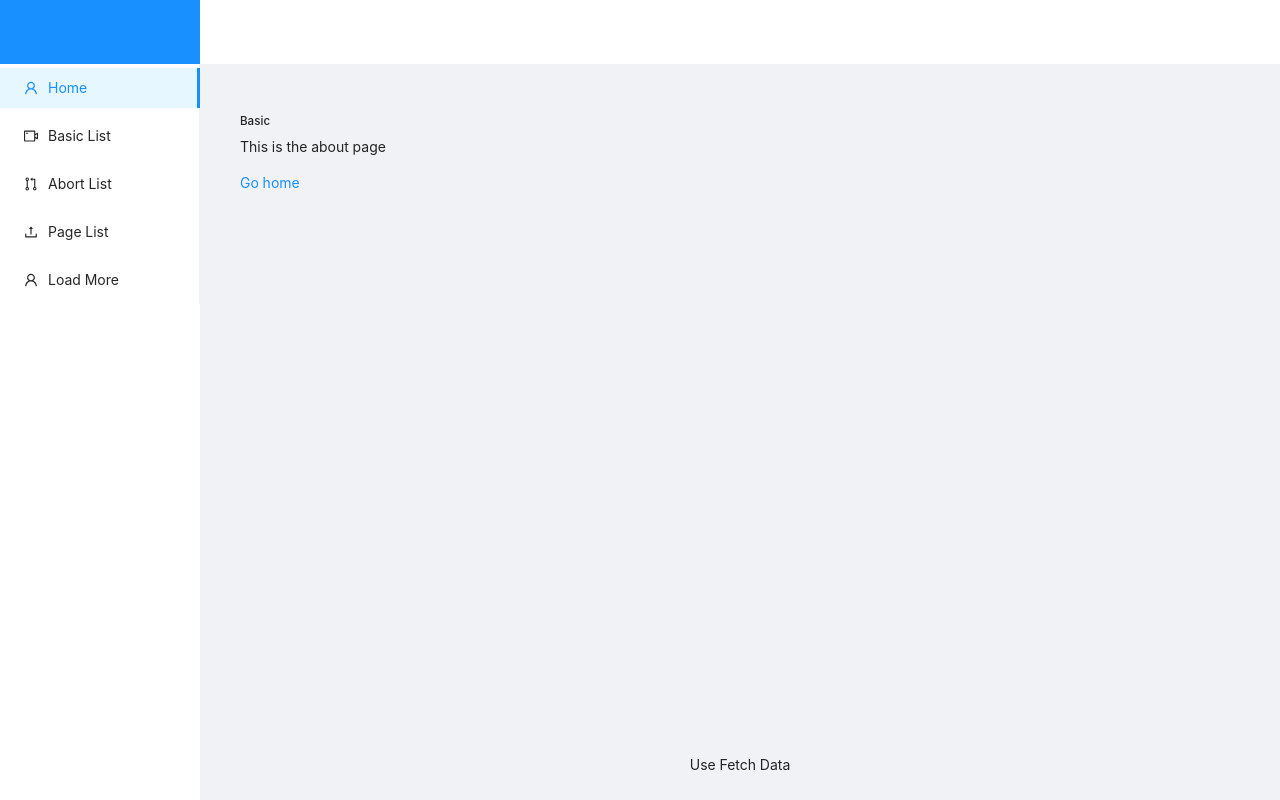
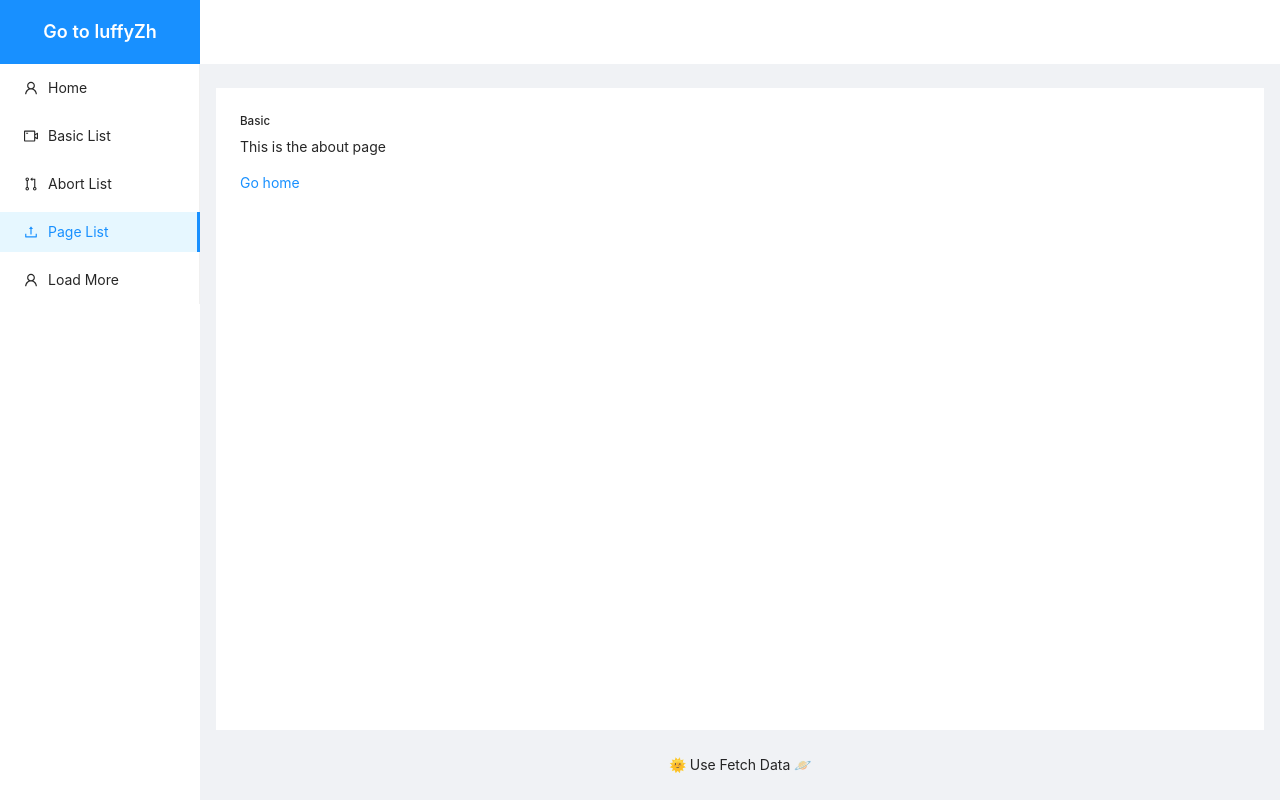
Before and after one commit to luffyZh/awesome-hooks-fetch-demo, a Next.js app: page /page in a window 1280 px wide. Built offline with nearby package versions, Linux system fonts and the light colour scheme.

Commit message:
feat: router link

```diff
--- a/package.json
+++ b/package.json
@@ -14,9 +14,11 @@
     "next": "latest",
     "query-string": "^7.0.0",
     "react": "^17.0.1",
-    "react-dom": "^17.0.1"
+    "react-dom": "^17.0.1",
+    "react-markdown": "^5.0.3"
   },
   "devDependencies": {
+    "@types/antd": "^1.0.0",
     "@types/node": "^12.12.21",
     "@types/react": "^17.0.2",
     "@types/react-dom": "^17.0.1",
--- a/src/components/Layout.tsx
+++ b/src/components/Layout.tsx
@@ -1,4 +1,5 @@
 import React, { ReactNode } from 'react';
+import Router, { useRouter } from 'next/router';
 import { Layout, Menu } from 'antd';
 import { UploadOutlined, UserOutlined, VideoCameraOutlined, PullRequestOutlined } from '@ant-design/icons';
 
@@ -25,25 +26,40 @@ const CustomLayout = ({ children, title }: Props) => (
     >
       <style jsx>{`
         .logo {
+          display: flex;
+          justify-content: center;
+          align-items: center;
           height: 64px;
           background: #1890ff;
         }
+
+        .logo a {
+          color: #fff;
+          font-size: 18px;
+          font-weight: 600;
+        }
       `}</style>
-      <div className="logo"></div>
-      <Menu mode="inline" defaultSelectedKeys={['home']}>
-        <Menu.Item key="home" icon={<UserOutlined />}>
+      <div className="logo"><a href="https://github.com/luffyZh" target="_blank">Go to luffyZh</a></div>
+      <Menu
+        mode="inline"
+        defaultSelectedKeys={[useRouter().pathname || '/']}
+        onClick={(e: any) => {
+          Router.push(e.key);
+        }}
+      >
+        <Menu.Item key="/" icon={<UserOutlined />}>
           Home
         </Menu.Item>
-        <Menu.Item key="basic_list" icon={<VideoCameraOutlined />}>
+        <Menu.Item key="/basic" icon={<VideoCameraOutlined />}>
           Basic List
         </Menu.Item>
-        <Menu.Item key="abort_list" icon={<PullRequestOutlined />}>
+        <Menu.Item key="/abort" icon={<PullRequestOutlined />}>
           Abort List
         </Menu.Item>
-        <Menu.Item key="page_list" icon={<UploadOutlined />}>
+        <Menu.Item key="/page" icon={<UploadOutlined />}>
           Page List
         </Menu.Item>
-        <Menu.Item key="load_more" icon={<UserOutlined />}>
+        <Menu.Item key="/load-more" icon={<UserOutlined />}>
           Load More
         </Menu.Item>
       </Menu>
@@ -52,12 +68,12 @@ const CustomLayout = ({ children, title }: Props) => (
       <Header style={{ paddingLeft: 20, background: '#fff', color: '#222' }}>
         <h2>{title}</h2>
       </Header>
-      <Content style={{ margin: '24px 16px 0', overflow: 'auto' }}>
+      <Content style={{ margin: '24px 16px 0', overflow: 'auto', background: '#fff' }}>
         <div className="site-layout-background" style={{ padding: 24, minHeight: 360 }}>
           {children}
         </div>
       </Content>
-      <Footer style={{ textAlign: 'center' }}>Use Fetch Data</Footer>
+      <Footer style={{ textAlign: 'center' }}>🌞 Use Fetch Data 🪐</Footer>
     </Layout>
   </Layout>
 )
```
Also changed, not shown: src/pages/basic.tsx (+38 -14 lines), src/pages/index.tsx (+11 -33 lines), 2 other files (tests, documents, lock files or other folders).
